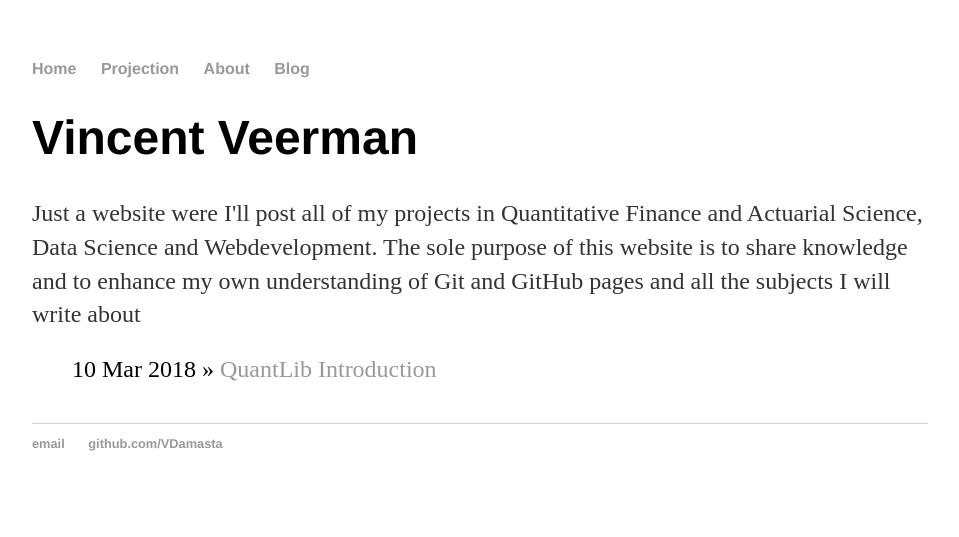
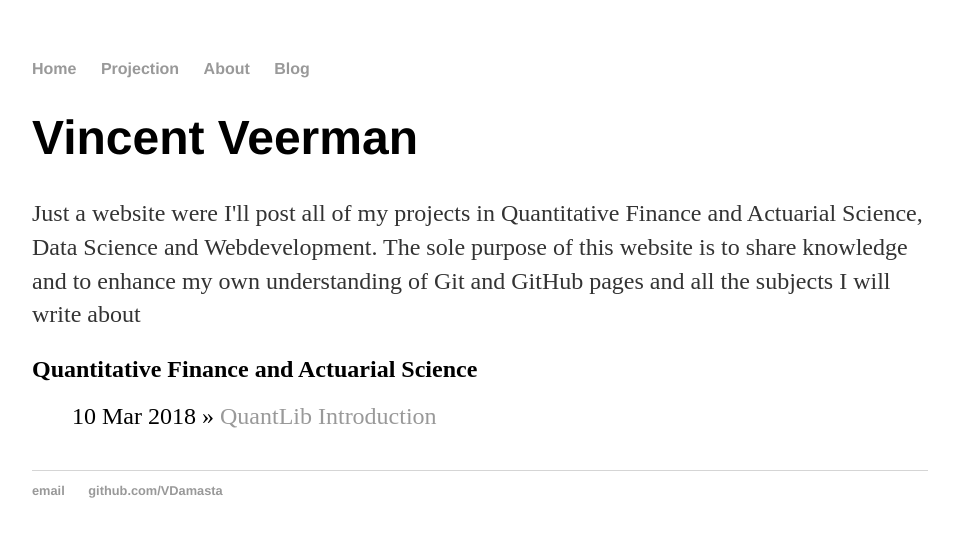
Before and after one commit to VDamasta/VDamasta.github.io, a Jekyll site: the page built from index.html, in a window 1280 px wide. Shown: the top 537 px of the page, without its empty margins (160-1119 px from the left). Built offline with Jekyll 4.4.1, drawn with Linux system fonts in a browser that asks for light colours.

Commit message:
Update index.html

```diff
--- a/index.html
+++ b/index.html
@@ -9,7 +9,10 @@ title: Vince Veerman
 		The sole purpose of this website is to share knowledge and to enhance my own understanding of Git and GitHub pages and all the subjects I will write about   </p>
 </div><!-- /.blurb -->
 
+	<h2> Quantitative Finance and Actuarial Science </h2>
+
 <ul class="posts">
+
 
 	  {% for post in site.posts %}
 	    <li><span>{{ post.date | date_to_string }}</span> » <a href="{{ post.url }}" title="{{ post.title }}">{{ post.title }}</a></li>
```
